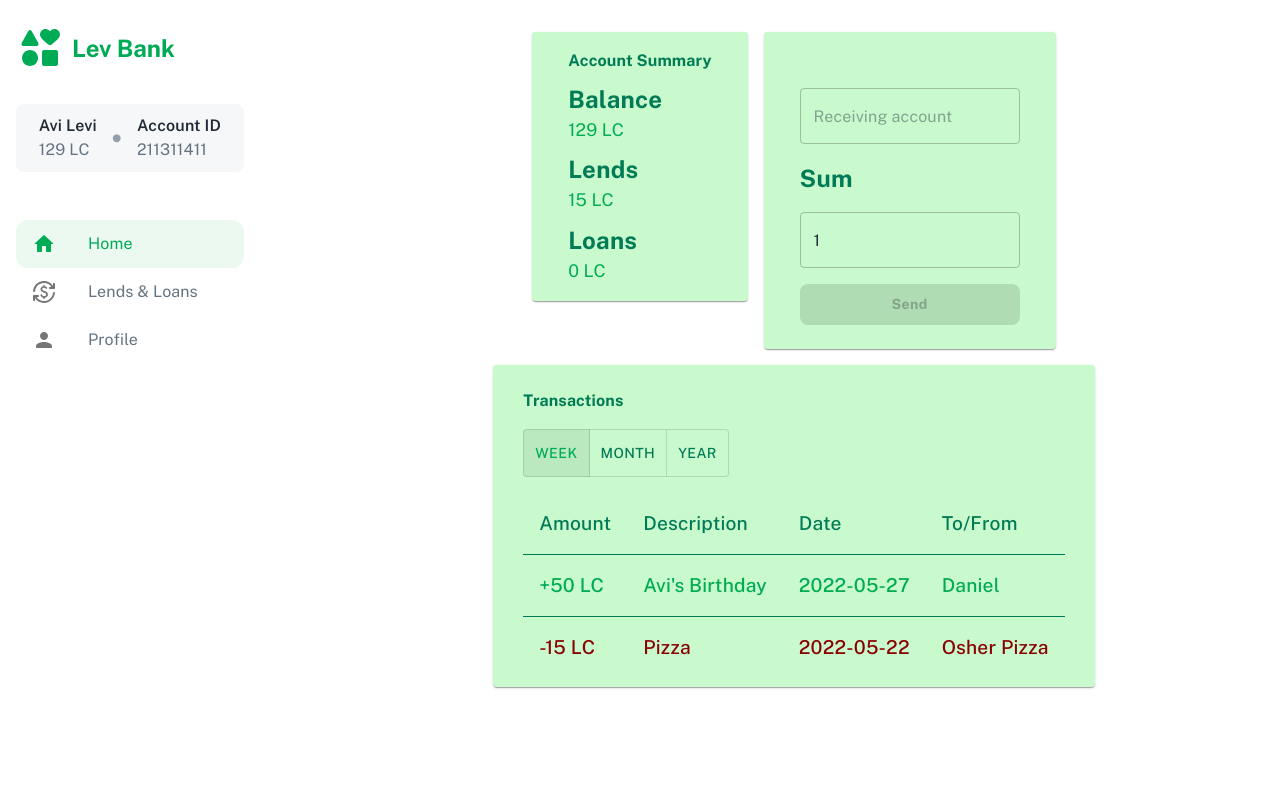
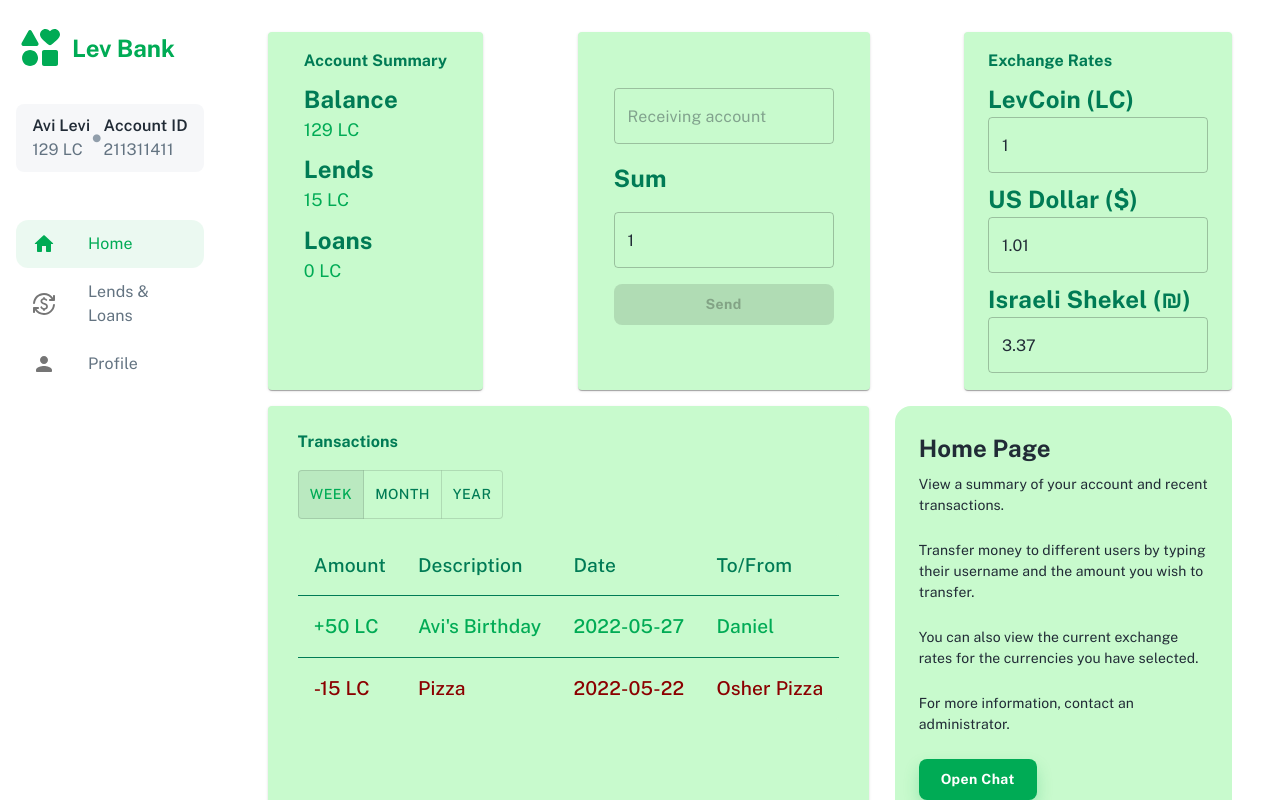
Before and after one commit to PCOffline/LevBank-frontend, a React (Create React App) app: page / in a window 1280 px wide. Built offline with nearby package versions, Linux system fonts and the light colour scheme.

Commit message:
feat(Home): exchange & stylings

```diff
--- a/src/components/pages/Home/index.js
+++ b/src/components/pages/Home/index.js
@@ -3,18 +3,35 @@ import Transactions from './Transactions';
 import styled from '@emotion/styled';
 import { Box } from '@mui/material';
 import Transfer from '../../common/Transfer';
+import InfoCard from '../../common/InfoCard';
+import Exchange from './Exchange';
 
 const Container = styled(Box)(({ theme }) => ({
   display: 'flex',
   marginTop: '2rem',
-  width: '80%',
+  width: 'fit-content',
+  paddingRight: '3rem',
   height: 'fit-content',
-  justifyContent: 'space-around',
+  justifyContent: 'space-between',
   gap: '1rem',
+  flexWrap: 'wrap',
   [theme.breakpoints.down('lg')]: {
-    flexWrap: 'wrap',
-    justifyContent: 'center',
+    justifyContent: 'space-between',
+  },
+  '& div': {
+    height: 'auto',
+  },
+}));
+
+const StyledTransactions = styled(Transactions)(({ theme }) => ({
+  maxHeight: '40vh',
+  [theme.breakpoints.down('xl')]: {
+    maxHeight: '50vh',
   }
+}));
+
+const StyledInfoCard = styled(InfoCard)(({ theme }) => ({
+  maxWidth: '30%',
 }));
 
 export default function Home(props) {
@@ -22,7 +39,22 @@ export default function Home(props) {
     <Container>
       <UserInfo user={props.user} />
       <Transfer user={props.user} />
-      <Transactions user={props.user} transactions={props.user.transactions} currency='LC' />
+      <Exchange />
+      <StyledTransactions
+        user={props.user}
+        transactions={props.user.transactions}
+        currency='LC'
+      />
+      <StyledInfoCard
+        title='Home Page'
+        details={[
+          'View a summary of your account and recent transactions.',
+          'Transfer money to different users by typing their username and the amount you wish to transfer.',
+          'You can also view the current exchange rates for the currencies you have selected.',
+          'For more information, contact an administrator.'
+        ]}
+        onChatClick={() => console.log('hello')}
+      />
     </Container>
   );
 }
```
